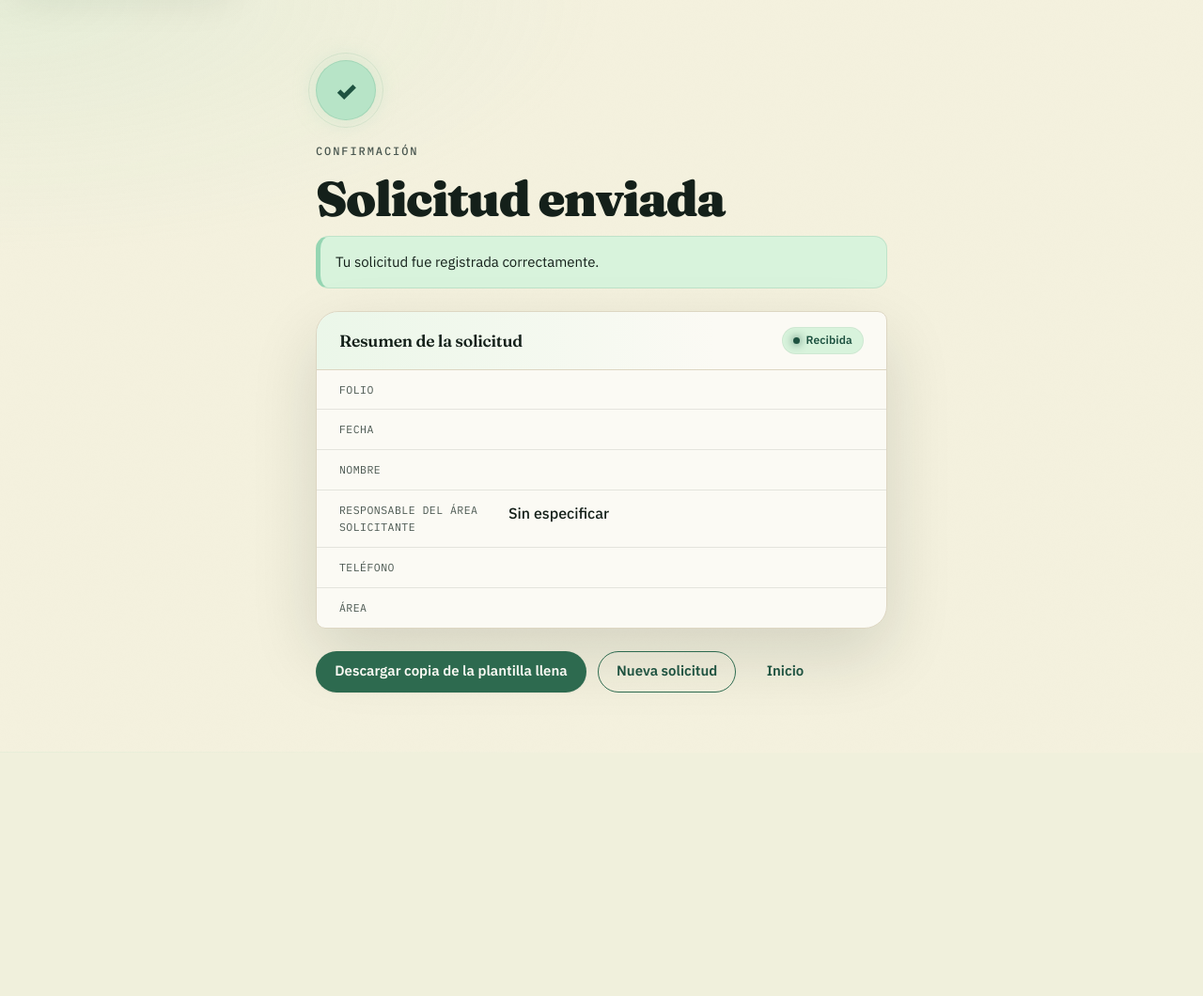
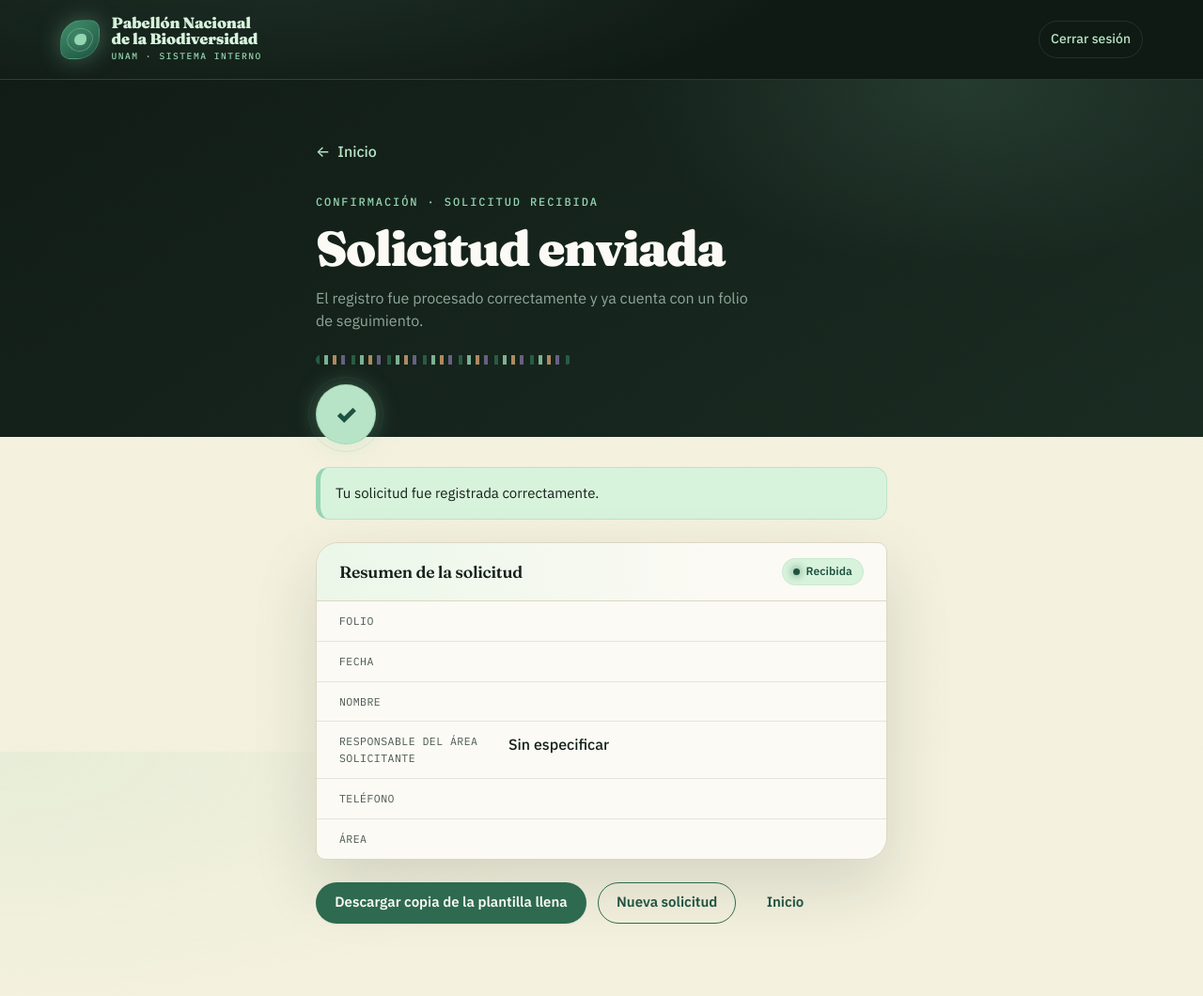
Before and after one commit to LuisMAC2022/Pablo, a Python web app: template app/templates/confirmacion.html in a window 1280 px wide. Shown: the whole page at 94% size. Before the commit the page ends 738 px from the top, so only its background shows below. Run offline with Jinja, Linux system fonts and the light colour scheme; the template is opened without the code that fills it, so the values that code supplies are empty.

Commit message:
redesign Mycelium request confirmation

```diff
--- a/app/templates/confirmacion.html
+++ b/app/templates/confirmacion.html
@@ -3,10 +3,34 @@
 {% block title %}Solicitud enviada | Pabellón Nacional de la Biodiversidad{% endblock %}
 
 {% block body %}
-<main id="contenido-principal" class="confirmation-panel page-main">
+<header class="topbar">
+  <div class="shell topbar__inner">
+    <a class="brand" href="/inicio" aria-label="Ir al inicio">
+      <span class="brand__mark" aria-hidden="true"></span>
+      <span>
+        <span class="brand__name">Pabellón Nacional<br>de la Biodiversidad</span>
+        <span class="brand__meta">UNAM · Sistema interno</span>
+      </span>
+    </a>
+    <div class="topbar__session">
+      <a class="topbar__logout" href="/logout">Cerrar sesión</a>
+    </div>
+  </div>
+</header>
+
+<main id="contenido-principal">
+  <header class="page-banner">
+    <div class="shell confirmation-panel page-banner__inner">
+      <a class="back-link" href="/inicio">Inicio</a>
+      <p class="eyebrow">Confirmación · Solicitud recibida</p>
+      <h1>Solicitud enviada</h1>
+      <p>El registro fue procesado correctamente y ya cuenta con un folio de seguimiento.</p>
+      <hr class="sequence-rule" aria-hidden="true" style="width:min(17rem,100%);margin:1.5rem 0 0;">
+    </div>
+  </header>
+
+  <div class="confirmation-panel task-surface">
     <div class="success-mark" aria-hidden="true">✓</div>
-  <p class="eyebrow">Confirmación</p>
-  <h1>Solicitud enviada</h1>
     <p role="status" class="alert">Tu solicitud fue registrada correctamente.</p>
 
     <section class="summary-card" aria-labelledby="resumen-solicitud">
@@ -48,5 +72,6 @@
       <a class="btn btn--secondary" href="/solicitud">Nueva solicitud</a>
       <a class="btn btn--ghost" href="/inicio">Inicio</a>
     </nav>
+  </div>
 </main>
 {% endblock %}
```
Lines whose indentation alone changed are shown as unchanged.
